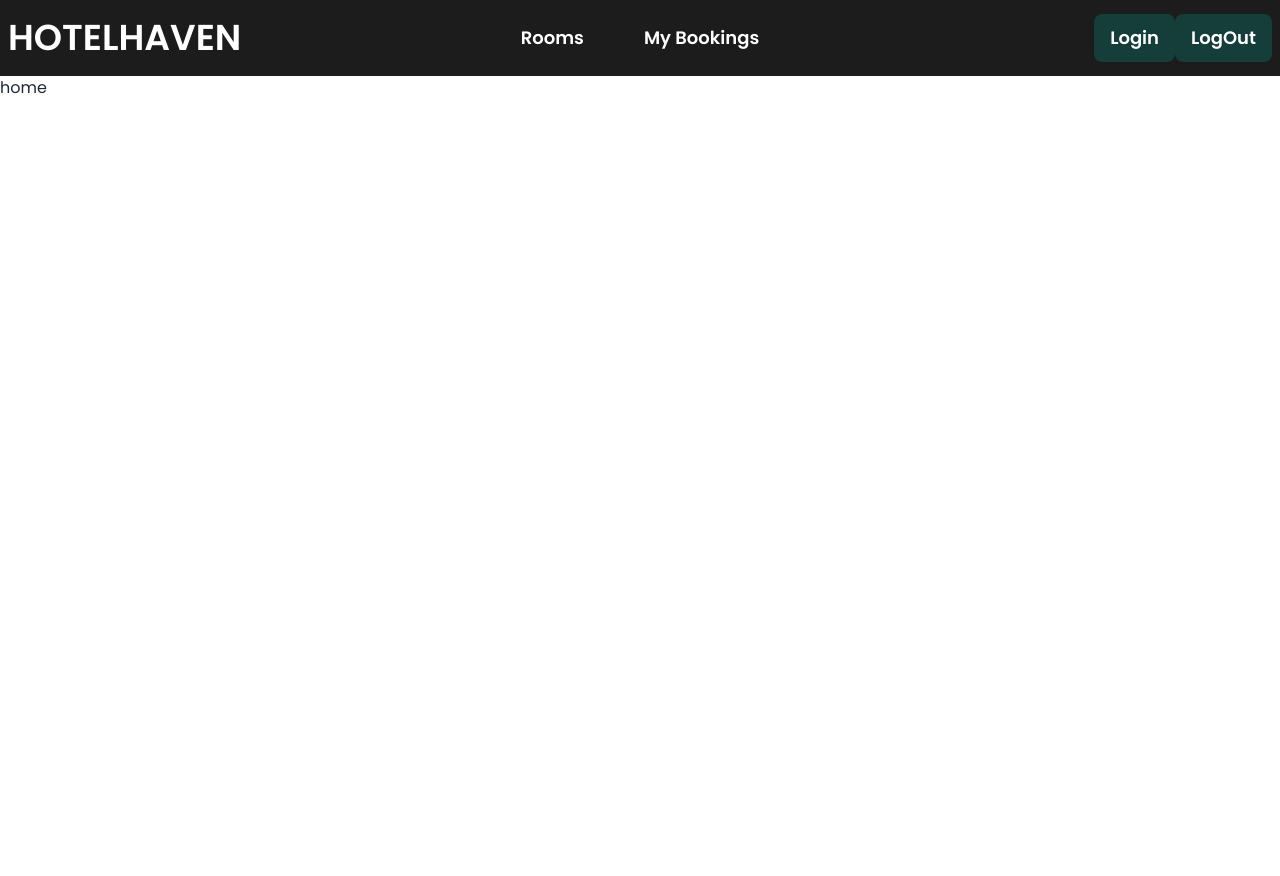
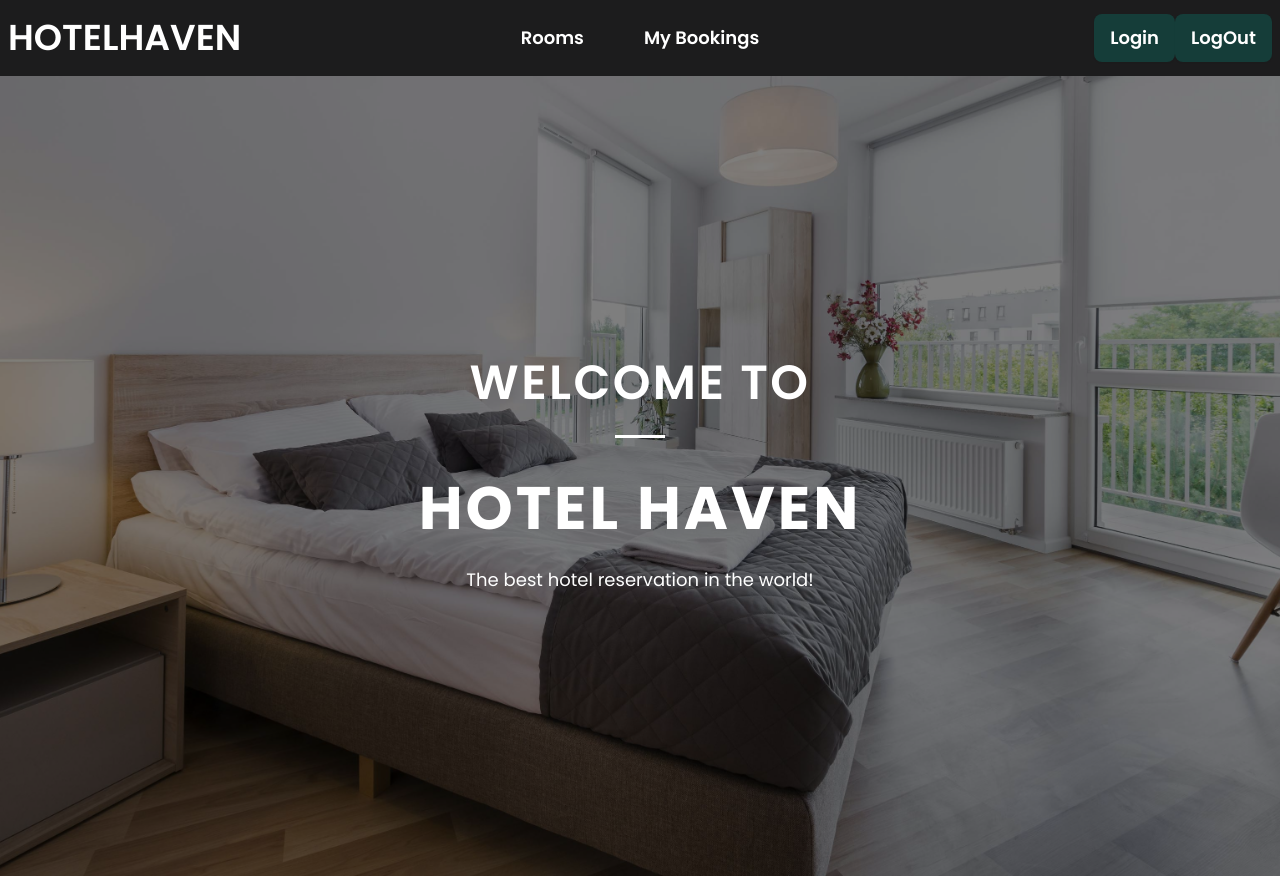
Before and after one commit to Shazzadhossensunny/hotel-haven-client, a React (Vite) app: page / in a window 1280 px wide. Before the commit the page ends 800 px from the top, so only its background shows below. Built offline with nearby package versions, Linux system fonts and the light colour scheme.

Commit message:
banner add

```diff
--- /dev/null
+++ b/src/components/Banner.jsx
@@ -0,0 +1,21 @@
+import bannerImg from '../assets/banner.jpg'
+
+export default function Banner() {
+  return (
+    <div className='w-full bg-center bg-cover h-screen relative overlay'
+    style={{
+        backgroundImage: `url(${bannerImg})`,
+      }}>
+        <div className='flex flex-col justify-center items-center h-screen'>
+            <div className='text-center space-y-7 relative z-30'>
+            <h2 className='text-3xl lg:text-5xl font-semibold uppercase tracking-wider text-white'>Welcome TO</h2>
+            <div className='divi'></div>
+            <h1 className='text-4xl lg:text-6xl uppercase tracking-wider text-white font-bold'>Hotel Haven</h1>
+            <p className='text-lg text-white'>The best hotel reservation in the world!</p>
+            </div>
+
+        </div>
+
+    </div>
+  )
+}
--- a/src/index.css
+++ b/src/index.css
@@ -6,3 +6,25 @@
 body {
   font-family: "Poppins", sans-serif;
 }
+.overlay::after {
+  content: "";
+  position: absolute;
+  width: 100%;
+  height: 100%;
+  left: 0;
+  top: 0;
+  background: rgba(0, 0, 0, 0.5);
+}
+.divi {
+  position: relative;
+  padding-bottom: 15px;
+}
+.divi::after {
+  content: "";
+  position: absolute;
+  width: 50px;
+  height: 3px;
+  background-color: #fff;
+  left: 50%;
+  transform: translateX(-50%);
+}
--- a/src/pages/Home.jsx
+++ b/src/pages/Home.jsx
@@ -1,10 +1,11 @@
+import Banner from "../components/Banner";
 
 
 
 export default function Home() {
   return (
     <div>
-      home
+      <Banner></Banner>
 
     </div>
   )
```
Also changed, not shown: src/assets/banner.jpg (added).
